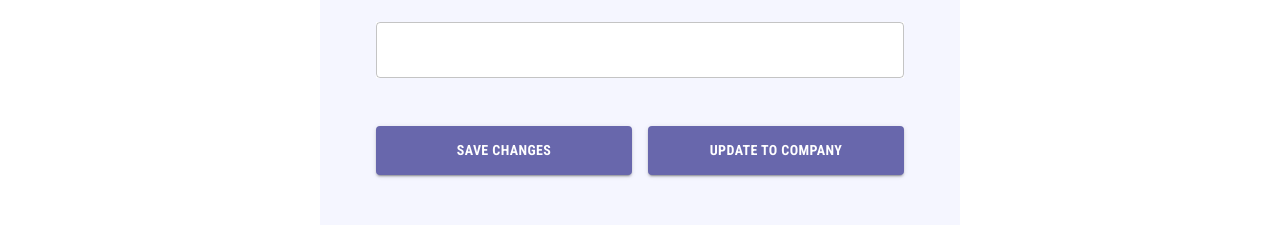
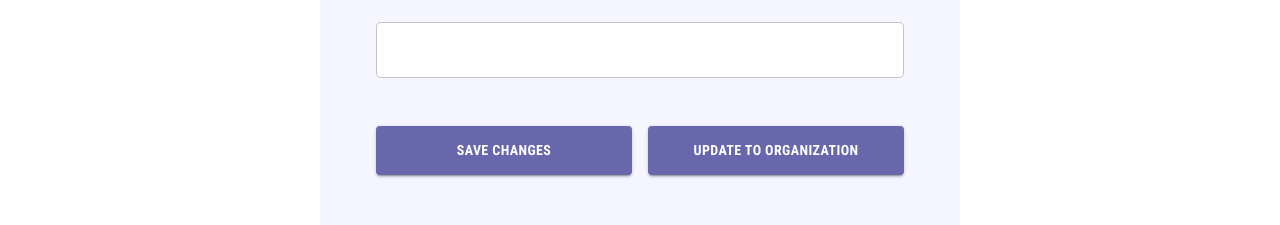
Before and after one commit to vuongtanphat139/DA_FinalProject_ETicket, a React (Vite) app in the folder frontend/: page /companyprofile in a window 1280 px wide. Shown: the part 907-1132 px from the top of the page. Built offline with nearby package versions, Linux system fonts and the light colour scheme; a web font is replaced by a local one.

Commit message:
change company to organization in frontend2

```diff
--- a/frontend/src/routes/Profile/CompanyProfile.jsx
+++ b/frontend/src/routes/Profile/CompanyProfile.jsx
@@ -275,7 +275,7 @@ const getUserInfor = () => {
                 }}
                 href="/companySignup"
               >
-                UPDATE TO COMPANY
+                UPDATE TO ORGANIZATION
               </Button>
             </Grid>
           </Grid>
--- a/frontend/src/routes/SignUp/CompanySignUp.jsx
+++ b/frontend/src/routes/SignUp/CompanySignUp.jsx
@@ -114,7 +114,7 @@ export default function SignUp() {
                   lineHeight: "25.875px",
                 }}
               >
-                Company Full Name*
+                Organization Full Name*
                 <TextField
                   autoComplete="given-name"
                   name="FullName"
@@ -212,7 +212,6 @@ export default function SignUp() {
                 textTransform: "uppercase",
                 height: "3.5em",
               }}
-
             >
               Sign Up
             </Button>
```
